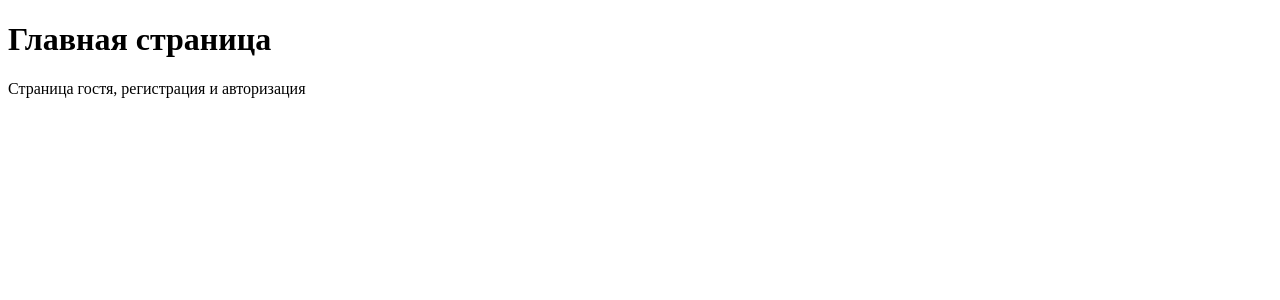
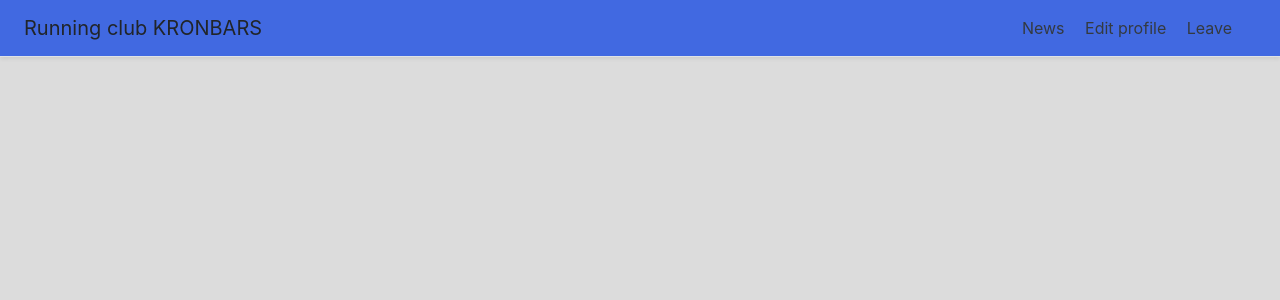
Before and after one commit to MiShep24/Running-club-2.0, a Django app: page / in a window 1280 px wide. Shown: the top 300 px of the page. Run offline with Django 3.2, Linux system fonts and the light colour scheme; some libraries are stand-ins or nearby versions.

Commit message:
Update templates

```diff
--- /dev/null
+++ b/main/templates/main/base.html
@@ -0,0 +1,32 @@
+<!DOCTYPE html>
+<html lang="ru">
+<head>
+    <meta charset="UTF-8">
+    <title> {% block title %}{% endblock %} </title>
+	<link rel="stylesheet" href="https://stackpath.bootstrapcdn.com/bootstrap/4.5.2/css/bootstrap.min.css">
+	<style>
+
+		body {
+			background-color: #DCDCDC;
+		}
+
+		.bg-blue {
+			background-color: #4169E1;
+		}
+
+	</style>
+</head>
+<body>
+    <div class="d-flex flex-column flex-md-row align-items-center p-3 px-md-4 mb-3 border-bottom shadow-sm bg-blue">
+	  <h5 class="my-0 mr-md-auto font-weight-normal">Running club KRONBARS</h5>
+	  <nav class="my-2 my-md-0 mr-md-3">
+		<a class="p-2 text-dark" href="#">News</a>
+		<a class="p-2 text-dark" href="#">Edit profile</a>
+		<a class="p-2 text-dark" href="#">Leave</a>
+	  </nav>
+	</div>
+
+	{% block content %}{% endblock %}
+
+</body>
+</html>
--- a/main/templates/main/index.html
+++ b/main/templates/main/index.html
@@ -1,11 +1,10 @@
-<!DOCTYPE html>
-<html lang="ru">
-<head>
-    <meta charset="UTF-8">
-    <title>Главная страница</title>
-</head>
-<body>
-    <h1>Главная страница</h1>
-    <p>Страница гостя, регистрация и авторизация</p>
-</body>
-</html>
+{% extends 'main/base.html' %}
+
+{% block title %}
+Беговой клуб KRONBARS
+{% endblock %}
+
+
+{% block content %}
+
+{% endblock %}
--- /dev/null
+++ b/main/templates/main/static/registration.css
@@ -0,0 +1 @@
+/* style for registration form
```
